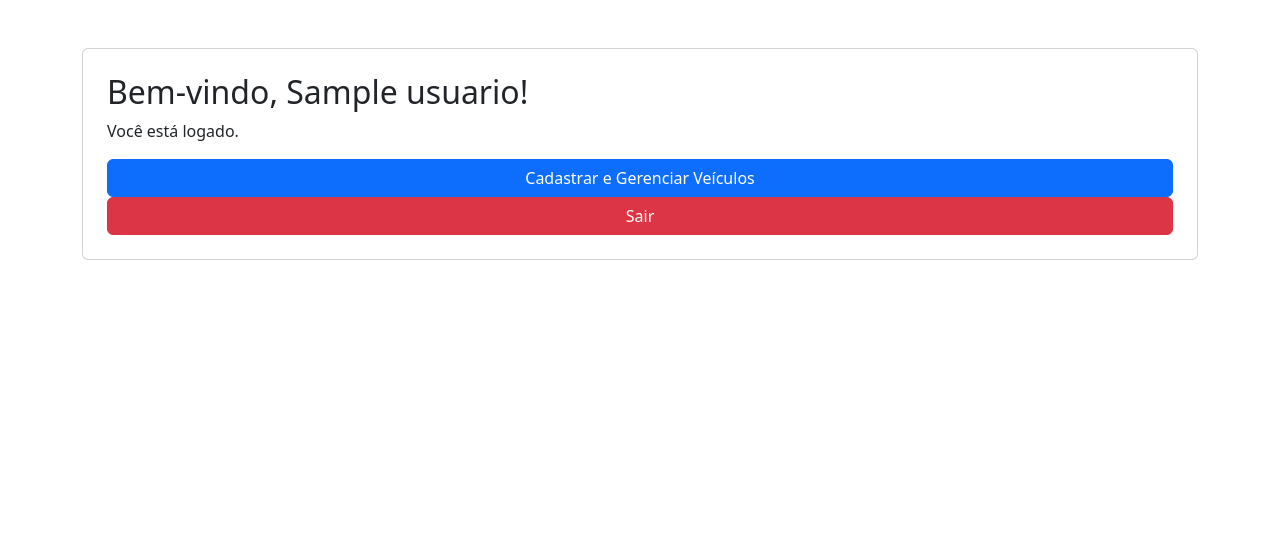
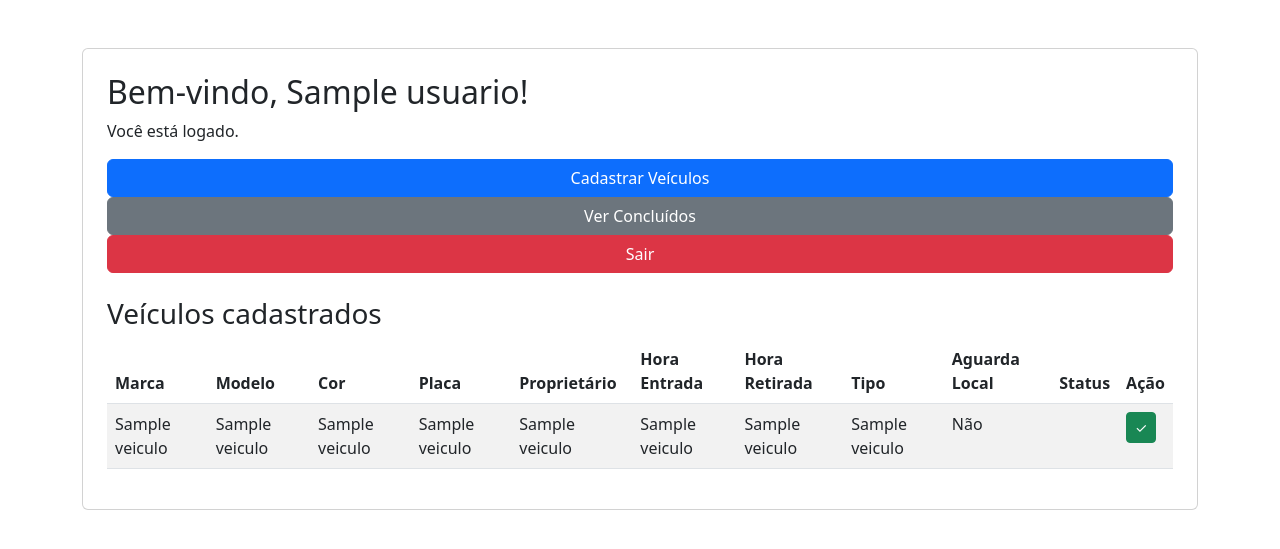
Before and after one commit to Anderson-souza-14/CarWash, a Flask app: template templates/index.html in a window 1280 px wide. Shown: the top 549 px of the page. Run offline with Flask 3, Linux system fonts and the light colour scheme; the template is opened without the code that fills it: most values are stand-ins (such as "Sample title", 1, 10 or a date in 2020); some libraries are stand-ins or nearby versions.

Commit message:
ordenação

```diff
--- a/routes/home.py
+++ b/routes/home.py
@@ -22,7 +22,21 @@
 def index():
     if 'usuario' not in session:
         return redirect(url_for('home.acesso'))
-    return render_template('index.html', usuario=session['usuario'])
+    mysql = current_app.mysql
+    cur = mysql.connection.cursor()
+    cur.execute("""
+        SELECT * FROM veiculos
+    WHERE status = 'aguardando'
+    ORDER BY
+        aguarda_local DESC,
+        CASE WHEN aguarda_local = 1 THEN hora_entrada ELSE hora_retirada END ASC,
+        CASE WHEN aguarda_local = 1 THEN id ELSE hora_entrada END ASC,
+        CASE WHEN aguarda_local = 1 THEN 0 ELSE id END ASC
+    """)
+    veiculos = cur.fetchall()
+    cur.close()
+    return render_template('index.html', usuario=session['usuario'], veiculos=veiculos)
+
 
 @home_bp.route('/logout')
 def logout():
@@ -41,23 +55,27 @@
         placa = request.form['placa']
         proprietario = request.form['proprietario']
         hora_entrada = request.form['hora_entrada']
+        hora_retirada = request.form['hora_retirada']
         tipo = request.form['tipo']
         aguarda_local = 1 if request.form.get('aguarda_local') == 'on' else 0
         status = 'aguardando'
-        cur = mysql.connection.cursor()
-        cur.execute("""INSERT INTO veiculos (marca, modelo, cor, placa, proprietario, hora_entrada, tipo, aguarda_local, status)
-                       VALUES (%s, %s, %s, %s, %s, %s, %s, %s, %s)""",
-                    (marca, modelo, cor, placa, proprietario, hora_entrada, tipo, aguarda_local, status))
-        mysql.connection.commit()
-        cur.close()
-        flash('Veículo cadastrado com sucesso!')
+        if hora_retirada < hora_entrada:
+            flash('A hora de retirada não pode ser anterior à hora de entrada!')
+        else:
+            cur = mysql.connection.cursor()
+            cur.execute("""INSERT INTO veiculos (marca, modelo, cor, placa, proprietario, hora_entrada,hora_retirada, tipo, aguarda_local, status)
+                       VALUES (%s, %s, %s, %s, %s, %s, %s, %s, %s, %s)""",
+                    (marca, modelo, cor, placa, proprietario, hora_entrada, hora_retirada, tipo, aguarda_local, status))
+            mysql.connection.commit()
+            cur.close()
+            flash('Veículo cadastrado com sucesso!')
     cur = mysql.connection.cursor()
     cur.execute("SELECT * FROM veiculos WHERE status = 'aguardando' ORDER BY hora_entrada ASC, id ASC")
     veiculos = cur.fetchall()
     cur.close()
-    return render_template('veiculos.html', veiculos=veiculos)
+    return render_template('veiculos.html', usuario=session['usuario'], veiculos=veiculos)
 
-@home_bp.route('/veiculos/concluir/<int:veiculo_id>', methods=['POST'])
+@home_bp.route('/index/concluir/<int:veiculo_id>', methods=['POST'])
 def concluir_veiculo(veiculo_id):
     if 'usuario' not in session:
         return redirect(url_for('home.acesso'))
@@ -68,7 +86,7 @@
     mysql.connection.commit()
     cur.close()
     flash('Serviço concluído com sucesso!')
-    return redirect(url_for('home.veiculos_view'))
+    return redirect(url_for('home.index'))
 
 @home_bp.route('/concluidos')
 def concluidos():
--- a/templates/concluidos.html
+++ b/templates/concluidos.html
@@ -8,9 +8,9 @@
 <body class="container mt-5">
     <div class="card p-4">
         <h2>Veículos Concluídos</h2>
-        <form method="post" action="{{ url_for('home.apagar_concluidos') }}">
+        <form method="post" action="{{ url_for('home.apagar_concluidos') }}" onsubmit="return confirm('Tem certeza que deseja apagar todo o histórico? Esta ação não pode ser desfeita.');">
             <button type="submit" class="btn btn-danger mb-3">Apagar Histórico</button>
-            <a href="{{ url_for('home.veiculos_view') }}" class="btn btn-secondary mb-3">Voltar</a>
+            <a href="{{ url_for('home.index') }}" class="btn btn-secondary mb-3">Voltar</a>
         </form>
         <table class="table table-striped">
             <thead>
--- a/templates/index.html
+++ b/templates/index.html
@@ -9,8 +9,50 @@
     <div class="card p-4">
         <h2>Bem-vindo, {{ usuario }}!</h2>
         <p>Você está logado.</p>
-        <a href="{{ url_for('home.veiculos_view') }}" class="btn btn-primary">Cadastrar e Gerenciar Veículos</a>
+        <a href="{{ url_for('home.veiculos_view') }}" class="btn btn-primary">Cadastrar Veículos</a>
+        <a href="{{ url_for('home.concluidos') }}" class="btn btn-secondary">Ver Concluídos</a>
         <a href="{{ url_for('home.logout') }}" class="btn btn-danger">Sair</a>
+        <h3 class="mt-4">Veículos cadastrados</h3>
+<table class="table table-striped">
+    <thead>
+        <tr>
+            <th>Marca</th>
+            <th>Modelo</th>
+            <th>Cor</th>
+            <th>Placa</th>
+            <th>Proprietário</th>
+            <th>Hora Entrada</th>
+            <th>Hora Retirada</th>
+            <th>Tipo</th>
+            <th>Aguarda Local</th>
+            <th>Status</th>
+            <th>Ação</th>
+        </tr>
+    </thead>
+    <tbody>
+    {% for v in veiculos %}
+        <tr {% if v[9] %}class="table-success"{% endif %} >
+            <td>{{ v[1] }}</td>
+            <td>{{ v[2] }}</td>
+            <td>{{ v[3] }}</td>
+            <td>{{ v[4] }}</td>
+            <td>{{ v[5] }}</td>
+            <td>{{ v[6] }}</td>
+            <td>{{ v[11] }}</td>
+            <td>{{ v[7]|capitalize }}</td>
+            <td>{{ 'Sim' if v[8] else 'Não' }}</td>
+            <td>{{ v[9] if v[9] else '' }}</td>
+            <td>
+                <form method="post" action="{{ url_for('home.concluir_veiculo', veiculo_id=v[0]) }}" style="display:inline;">
+                <button type="submit" class="btn btn-success btn-sm" title="Concluir">
+                    &#10003;
+                </button>
+            </form>
+            </td>
+        </tr>
+    {% endfor %}
+    </tbody>
+</table>
     </div>
 </body>
 </html>
```
Also changed, not shown: templates/veiculos.html (+14 -33 lines).
